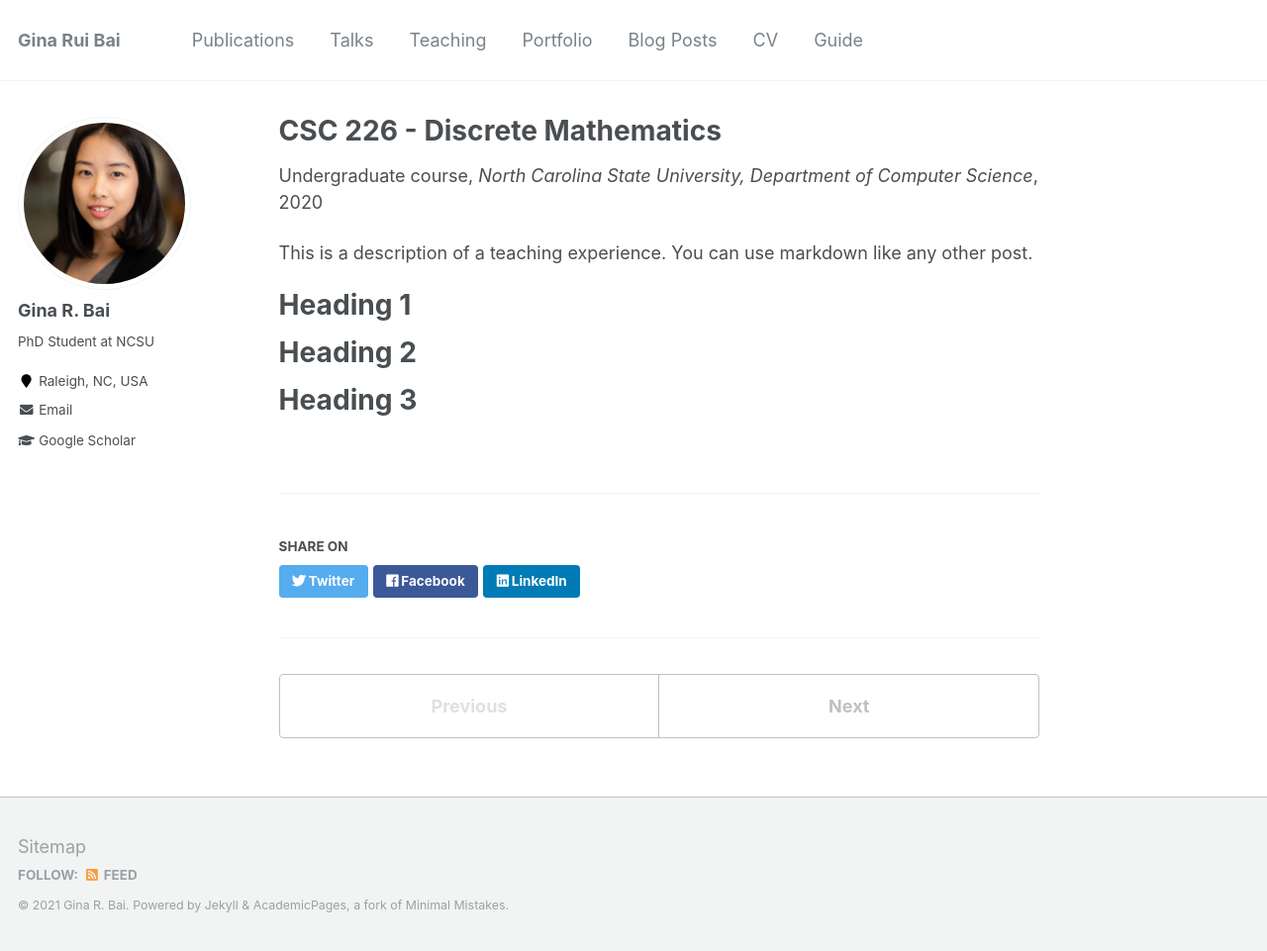
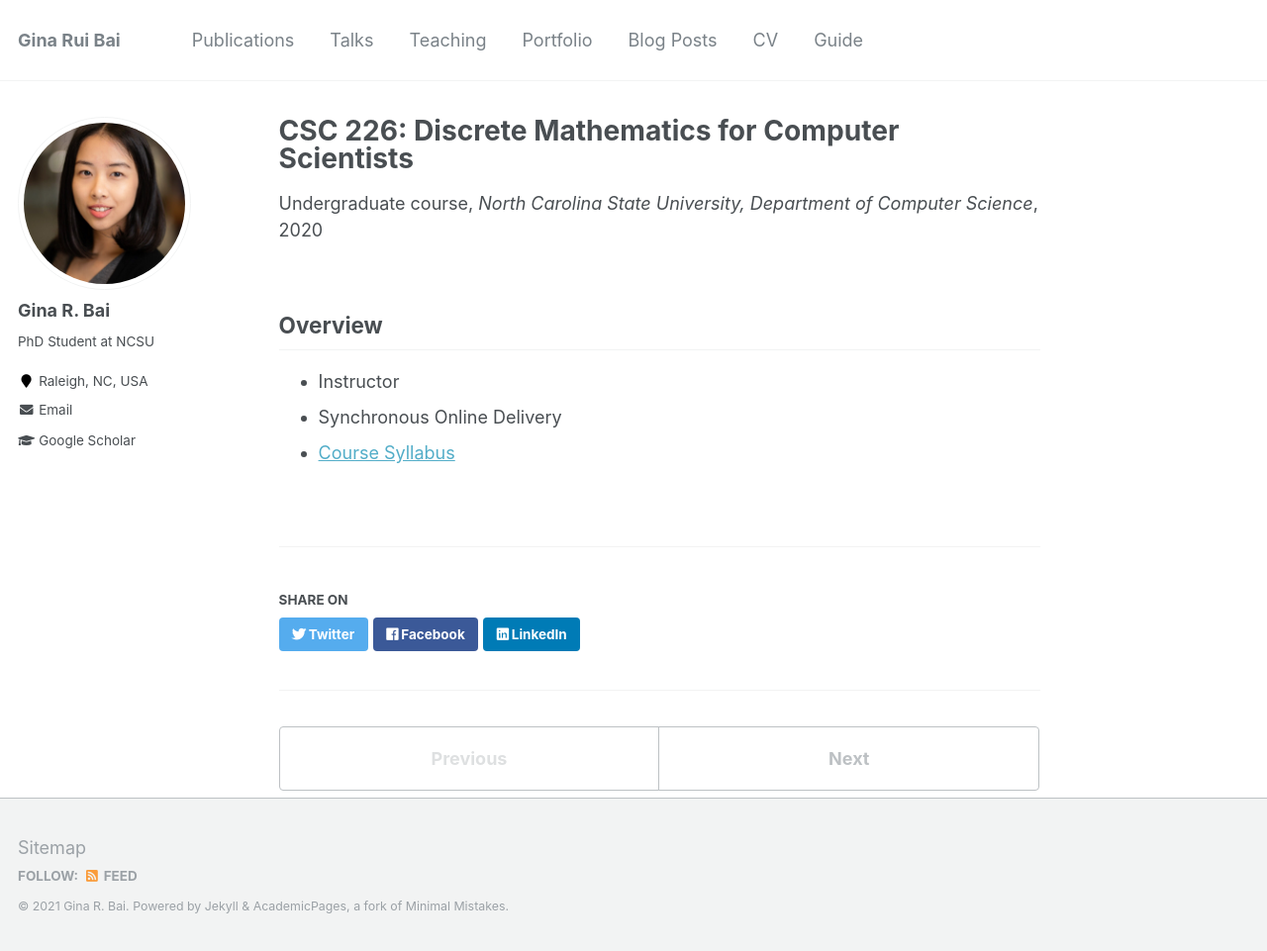
Before and after one commit to ginaBai/ginabai.github.io, a Jekyll site: the page built from _teaching/summer2020.md, in a window 1280 px wide and 961 px high. Shown: the whole window at 99% size. Built offline with Jekyll 4.4.1, drawn with Linux system fonts in a browser that asks for light colours.

Commit message:
Teaching related updates

```diff
--- a/_teaching/summer2020.md
+++ b/_teaching/summer2020.md
@@ -1,5 +1,5 @@
 ---
-title: "CSC 226 - Discrete Mathematics"
+title: "CSC 226: Discrete Mathematics for Computer Scientists"
 collection: teaching
 type: "Undergraduate course"
 permalink: /teaching/summer2020
@@ -8,13 +8,7 @@ date: 2020-05-17
 location: "Raleigh, USA"
 ---
 
-This is a description of a teaching experience. You can use markdown like any other post.
-
-Heading 1
-======
-
-Heading 2
-======
-
-Heading 3
-======
+## Overview
+- Instructor
+- Synchronous Online Delivery
+- [Course Syllabus](https://ginabai.github.io/files/Teaching/CSC226(051)_Syllabus.pdf)
```
Also changed, not shown: _pages/publications.md (+0 -4 lines), _teaching/summer2021.md (+4 -10 lines), 2 other files.
